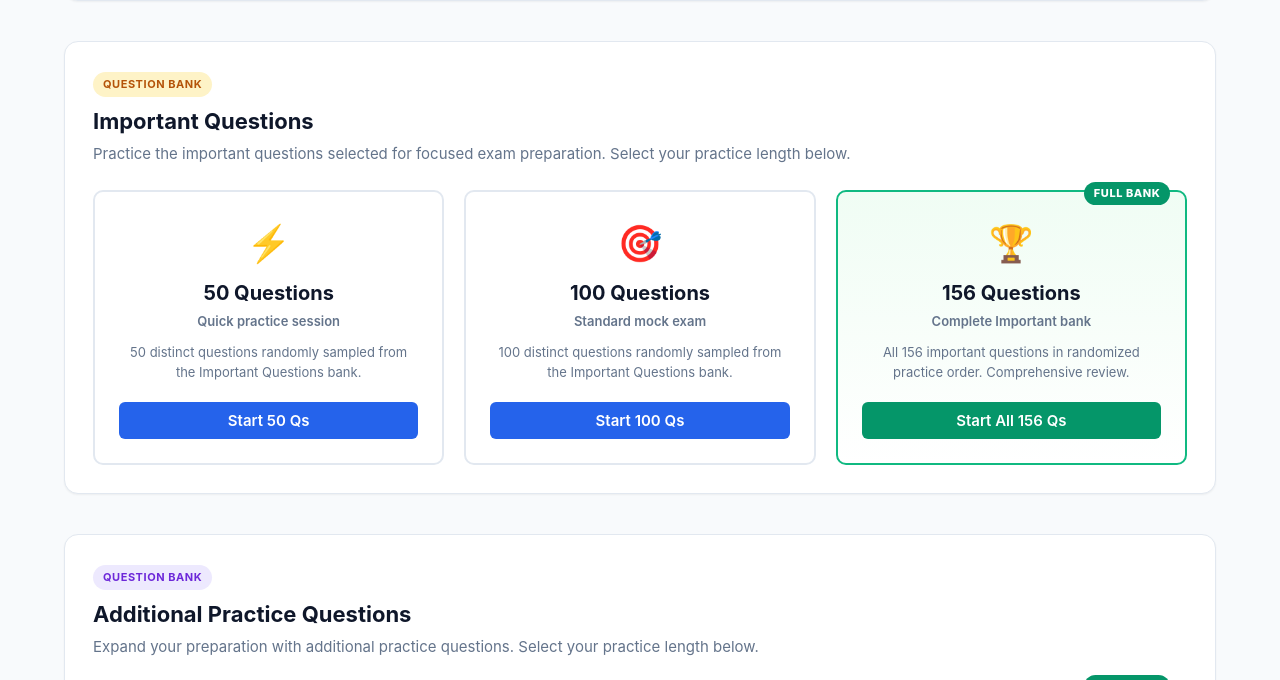
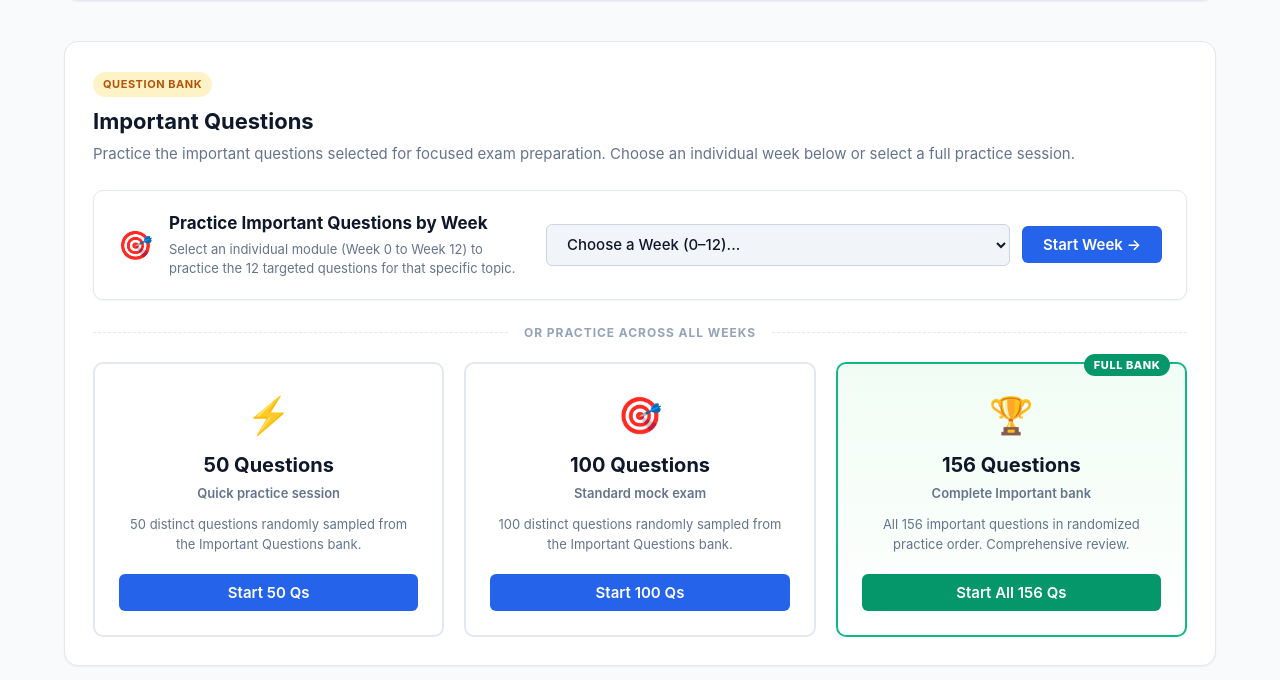
Before and after one commit to darshan968600-code/NPTEL_quizzard, a Flask app: page / in a window 1280 px wide. Shown: the part 1366-2046 px from the top of the page. Run offline with Flask 3, Linux system fonts and the light colour scheme.

Commit message:
Add week-by-week dropdown selection to Important Questions section

```diff
--- a/app.py
+++ b/app.py
@@ -60,9 +60,25 @@ def home():
     total_additional = len(bank_b_questions)
     total_combined = total_weekly + total_important + total_additional
 
+    # Build list of available weeks for Important Questions
+    important_weeks_map = {}
+    for q in bank_a_questions:
+        w = q["week"]
+        if w not in important_weeks_map:
+            important_weeks_map[w] = {
+                "week": w,
+                "label": f"Week {w}",
+                "topic": q.get("topic", f"Week {w}"),
+                "count": 0
+            }
+        important_weeks_map[w]["count"] += 1
+
+    sorted_important_weeks = sorted(important_weeks_map.values(), key=lambda x: x["week"])
+
     return render_template(
         "index.html",
         weeks=sorted_weeks,
+        important_weeks=sorted_important_weeks,
         total_weekly=total_weekly,
         total_important=total_important,
         total_additional=total_additional,
@@ -124,7 +140,28 @@ def api_weekly_questions(week):
 
 @app.route("/api/questions/important")
 def api_important_questions():
-    """Important Questions Bank"""
+    """Important Questions Bank - supports both ?week=<int> and ?count=<int>"""
+    week_arg = request.args.get("week")
+    if week_arg is not None and week_arg != "":
+        try:
+            target_week = int(week_arg)
+            qs = [q for q in bank_a_questions if q["week"] == target_week]
+            if not qs:
+                return jsonify({"status": "error", "message": f"Week {target_week} not found in Important Questions"}), 404
+            qs_sorted = sorted(qs, key=lambda x: x["question_number"])
+            topic_title = qs_sorted[0].get("topic", f"Week {target_week}")
+            return jsonify({
+                "status": "success",
+                "mode": "important",
+                "mode_title": f"Important Questions - Week {target_week}",
+                "week": target_week,
+                "topic": topic_title,
+                "total": len(qs_sorted),
+                "questions": qs_sorted
+            })
+        except ValueError:
+            return jsonify({"status": "error", "message": "Invalid week parameter"}), 400
+
     try:
         count = int(request.args.get("count", 50))
     except ValueError:
--- a/static/css/style.css
+++ b/static/css/style.css
@@ -495,6 +495,99 @@ body {
   font-size: 0.875rem;
   font-weight: 600;
   color: var(--primary);
+}
+
+/* ================= Week-Specific Selector Card ================= */
+.week-selector-card {
+  background: var(--bg-surface);
+  border: 1px solid var(--border-color);
+  border-radius: var(--radius-md);
+  padding: 1.25rem 1.5rem;
+  margin-bottom: 1.5rem;
+  display: flex;
+  align-items: center;
+  justify-content: space-between;
+  gap: 1.25rem;
+  box-shadow: var(--shadow-sm);
+  transition: all 0.2s ease;
+}
+
+.week-selector-card:hover {
+  border-color: var(--primary-border);
+}
+
+.week-selector-info {
+  display: flex;
+  align-items: center;
+  gap: 1rem;
+  flex: 1;
+}
+
+.week-selector-icon {
+  font-size: 1.75rem;
+  flex-shrink: 0;
+}
+
+.week-selector-title {
+  font-size: 1.0625rem;
+  font-weight: 700;
+  color: var(--text-main);
+  margin-bottom: 0.2rem;
+}
+
+.week-selector-desc {
+  font-size: 0.8125rem;
+  color: var(--text-muted);
+}
+
+.week-selector-action {
+  display: flex;
+  align-items: center;
+  gap: 0.75rem;
+  flex-shrink: 0;
+}
+
+.form-select {
+  background-color: var(--bg-elevated);
+  color: var(--text-main);
+  border: 1px solid var(--border-subtle);
+  border-radius: var(--radius-sm);
+  padding: 0.6rem 1rem;
+  font-size: 0.9375rem;
+  font-family: inherit;
+  font-weight: 500;
+  cursor: pointer;
+  outline: none;
+  min-width: 320px;
+  max-width: 100%;
+  transition: border-color 0.15s ease, box-shadow 0.15s ease;
+}
+
+.form-select:focus {
+  border-color: var(--primary);
+  box-shadow: 0 0 0 3px rgba(37, 99, 235, 0.15);
+}
+
+.section-divider-label {
+  display: flex;
+  align-items: center;
+  text-align: center;
+  margin: 1.5rem 0 1.25rem;
+}
+
+.section-divider-label::before,
+.section-divider-label::after {
+  content: "";
+  flex: 1;
+  border-bottom: 1px dashed var(--border-color);
+}
+
+.section-divider-label span {
+  padding: 0 1rem;
+  font-size: 0.75rem;
+  font-weight: 700;
+  letter-spacing: 0.08em;
+  color: var(--text-light);
 }
 
 /* Practice Options Grid (For Important and Additional banks) */
--- a/static/js/home.js
+++ b/static/js/home.js
@@ -78,6 +78,17 @@ function startImportantQuiz(count) {
   window.location.href = `/quiz?mode=important&count=${count}`;
 }
 
+function startImportantWeekQuiz() {
+  const select = document.getElementById("select-important-week");
+  const week = select ? select.value : "";
+  if (week === "" || week === null) {
+    alert("Please select a week to practice from the dropdown.");
+    return;
+  }
+  localStorage.removeItem(STORAGE_KEY);
+  window.location.href = `/quiz?mode=important&week=${week}`;
+}
+
 function startAdditionalQuiz(count) {
   localStorage.removeItem(STORAGE_KEY);
   window.location.href = `/quiz?mode=additional&count=${count}`;
--- a/templates/index.html
+++ b/templates/index.html
@@ -119,7 +119,33 @@
       <div class="section-header">
         <div class="mode-tag mode-tag-b">QUESTION BANK</div>
         <h2>Important Questions</h2>
-        <p class="section-desc">Practice the important questions selected for focused exam preparation. Select your practice length below.</p>
+        <p class="section-desc">Practice the important questions selected for focused exam preparation. Choose an individual week below or select a full practice session.</p>
+      </div>
+
+      <!-- Individual Week Selector Dropdown -->
+      <div class="week-selector-card">
+        <div class="week-selector-info">
+          <div class="week-selector-icon">🎯</div>
+          <div>
+            <h4 class="week-selector-title">Practice Important Questions by Week</h4>
+            <p class="week-selector-desc">Select an individual module (Week 0 to Week 12) to practice the 12 targeted questions for that specific topic.</p>
+          </div>
+        </div>
+        <div class="week-selector-action">
+          <select id="select-important-week" class="form-select" aria-label="Select Week for Important Questions">
+            <option value="" disabled selected>Choose a Week (0–12)...</option>
+            {% for iw in important_weeks %}
+            <option value="{{ iw.week }}">{{ iw.topic }} ({{ iw.count }} Qs)</option>
+            {% endfor %}
+          </select>
+          <button class="btn btn-primary" onclick="startImportantWeekQuiz()">
+            Start Week &rarr;
+          </button>
+        </div>
+      </div>
+
+      <div class="section-divider-label">
+        <span>OR PRACTICE ACROSS ALL WEEKS</span>
       </div>
 
       <div class="practice-options-grid">
```
Also changed, not shown: static/js/quiz.js (+23 -5 lines), tests/test_quizzer.py (+23 -0 lines), README.md.
